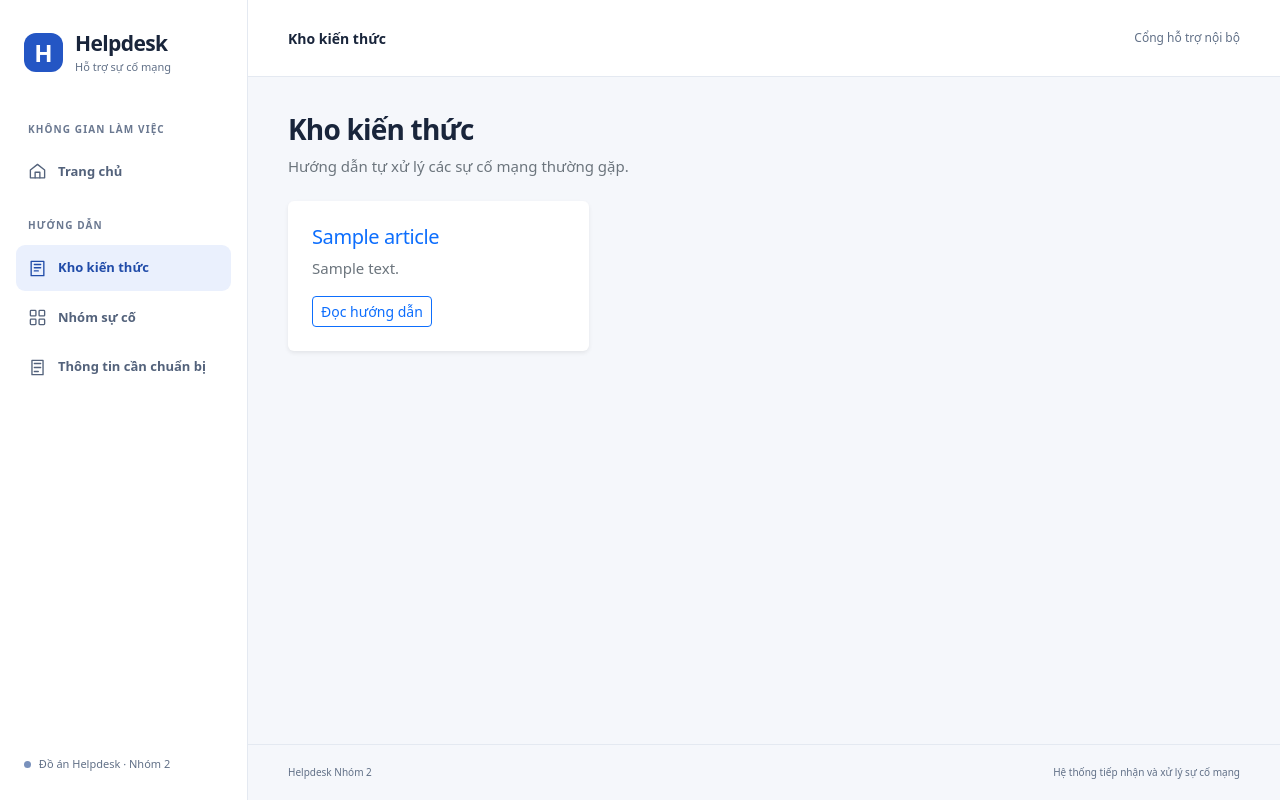
After one commit to lanhhanthienphu/hkdn_nhom2, a Django app: page /kb/ in a window 1280 px wide. The commit adds this page. Run offline with Django 5.2, Linux system fonts and the light colour scheme; tables that the repository leaves empty hold one stand-in row (values such as "Sample post").

Commit message:
feat: Add knowledge base pages and navigation

```diff
--- a/helpdesk_system/urls.py
+++ b/helpdesk_system/urls.py
@@ -18,6 +18,7 @@ from django.contrib import admin
 from django.urls import include, path
 
 urlpatterns = [
-    path('', include('tickets.urls')),
-    path('admin/', admin.site.urls),
+    path("admin/", admin.site.urls),
+    path("kb/", include("kb.urls")),
+    path("", include("tickets.urls")),
 ]
--- /dev/null
+++ b/kb/templates/kb/article_list.html
@@ -0,0 +1,52 @@
+{% extends "base.html" %}
+
+{% block title %}Kho kiến thức · Helpdesk{% endblock %}
+
+{% block page_title %}Kho kiến thức{% endblock %}
+
+{% block content %}
+<section aria-labelledby="kb-heading">
+    <div class="mb-4">
+        <h1 id="kb-heading" class="h3 fw-bold">Kho kiến thức</h1>
+        <p class="text-secondary">
+            Hướng dẫn tự xử lý các sự cố mạng thường gặp.
+        </p>
+    </div>
+
+    <div class="row g-4">
+        {% for article in articles %}
+        <div class="col-12 col-md-6 col-xl-4">
+            <article class="card h-100 border-0 shadow-sm">
+                <div class="card-body p-4">
+                    <h2 class="h5">
+                        <a
+                            class="text-decoration-none"
+                            href="{% url 'kb:article_detail' article.pk %}"
+                        >
+                            {{ article.title }}
+                        </a>
+                    </h2>
+
+                    <p class="text-secondary">
+                        {{ article.content|truncatewords:30 }}
+                    </p>
+
+                    <a
+                        class="btn btn-outline-primary btn-sm"
+                        href="{% url 'kb:article_detail' article.pk %}"
+                    >
+                        Đọc hướng dẫn
+                    </a>
+                </div>
+            </article>
+        </div>
+        {% empty %}
+        <div class="col-12">
+            <div class="alert alert-info">
+                Chưa có bài hướng dẫn được xuất bản.
+            </div>
+        </div>
+        {% endfor %}
+    </div>
+</section>
+{% endblock %}
--- /dev/null
+++ b/kb/urls.py
@@ -0,0 +1,9 @@
+from django.urls import path
+from . import views
+
+app_name = "kb"
+
+urlpatterns = [
+    path("", views.article_list, name="article_list"),
+    path("<int:pk>/", views.article_detail, name="article_detail"),
+]
--- a/kb/views.py
+++ b/kb/views.py
@@ -1,3 +1,26 @@
-from django.shortcuts import render
+from django.shortcuts import get_object_or_404, render
+from .models import Article
 
-# Create your views here.
+
+def article_list(request):
+    articles = Article.objects.filter(is_published=True)
+
+    return render(
+        request,
+        "kb/article_list.html",
+        {"articles": articles},
+    )
+
+
+def article_detail(request, pk):
+    article = get_object_or_404(
+        Article,
+        pk=pk,
+        is_published=True,
+    )
+
+    return render(
+        request,
+        "kb/article_detail.html",
+        {"article": article},
+    )
--- a/templates/base.html
+++ b/templates/base.html
@@ -29,6 +29,16 @@
                     Trang chủ
                 </a>
                 <p class="nav-caption mt-4">HƯỚNG DẪN</p>
+                <a
+                    class="sidebar-link{% if request.resolver_match.namespace == 'kb' %} is-active{% endif %}"
+                    href="{% url 'kb:article_list' %}"
+                >
+                    <svg viewBox="0 0 24 24" aria-hidden="true">
+                        <path d="M4 3h16v18H4Z"/>
+                        <path d="M8 7h8M8 11h8M8 15h5"/>
+                    </svg>
+                    Kho kiến thức
+                </a>
                 <a class="sidebar-link" href="{% url 'tickets:home' %}#incident-types">
                     <svg viewBox="0 0 24 24" aria-hidden="true"><rect x="3" y="3" width="7" height="7" rx="1"/><rect x="14" y="3" width="7" height="7" rx="1"/><rect x="3" y="14" width="7" height="7" rx="1"/><rect x="14" y="14" width="7" height="7" rx="1"/></svg>
                     Nhóm sự cố
```
Also changed, not shown: kb/templates/kb/article_detail.html (added, +28 -0 lines).
